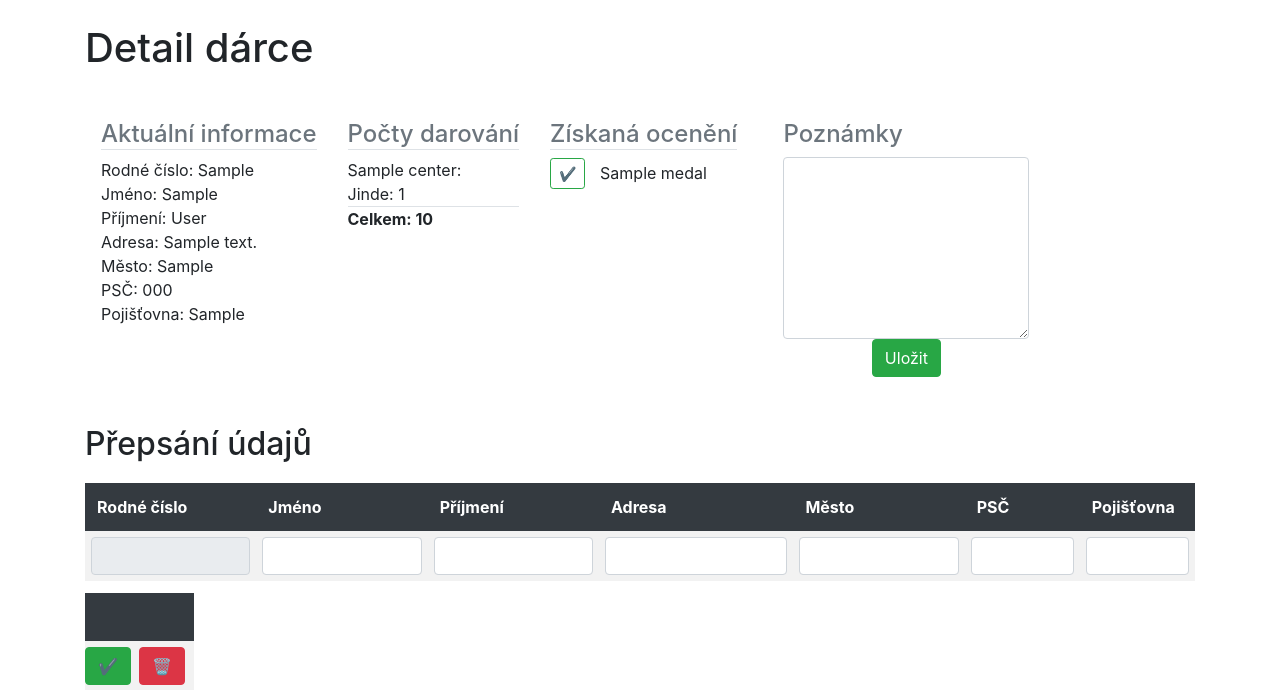
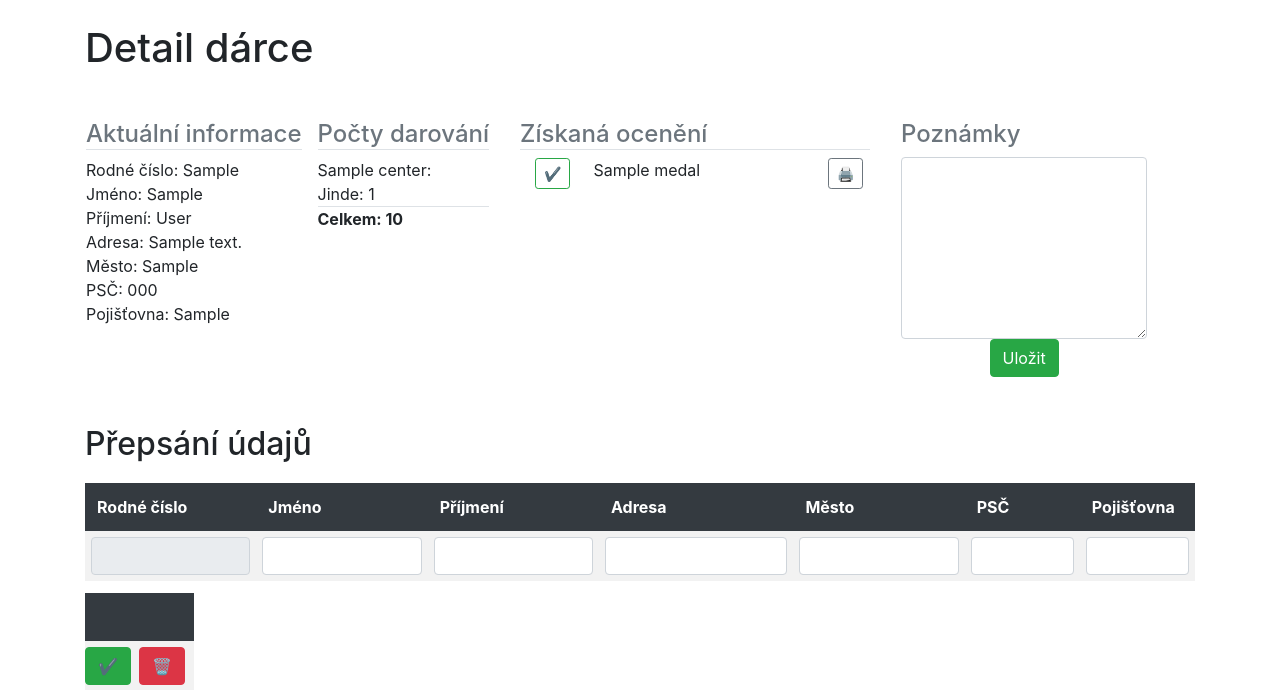
Before and after one commit to frenzymadness/donors_registry, a Flask app: template registry/templates/donor/detail.html in a window 1280 px wide. Shown: the part 66-756 px from the top of the page. Run offline with Flask 2, Linux system fonts and the light colour scheme; the template is opened without the code that fills it: values that come from a table or form of the project are taken from there, others are empty; tables that the repository leaves empty hold one stand-in row (values such as "Sample post"); form fields are guessed from the names that the template uses; parts of the project's set-up code (start-up, migrations or seed data) failed here and were passed over; some libraries are stand-ins or nearby versions.

Commit message:
Detail dárce: ukaž ikonku pro tisk potvzení u všech medailí

```diff
--- a/registry/templates/donor/detail.html
+++ b/registry/templates/donor/detail.html
@@ -43,7 +43,7 @@
 <h1>Detail dárce</h1>
 <div class="row my-5">
 
-    <div class="col-auto ml-3 mb-4">
+    <div class="col-xs ml-3">
         <h4 class="text-muted border-bottom">Aktuální informace</h4>
         <div class="container">
             <div class="row">
@@ -70,7 +70,7 @@
         </div>
     </div>
 
-    <div class="col-xs ml-3 mb-4">
+    <div class="col-xs ml-3">
         <h4 class="text-muted border-bottom">Počty darování</h4>
 
         <div class="container">
@@ -88,30 +88,33 @@
         </div>
     </div>
 
-    <div class="col-auto ml-3 mb-4">
+    <div class="col-4 ml-3">
         <h4 class="text-muted border-bottom">Získaná ocenění</h4>
 
         <div class="container">
             {% for medal in all_medals %}
+            <div class="row">
                 {% if medal.id in awarded_medals.keys() %}
-
+                <div class="col-2">
                     {% with form=remove_medal_form %}
                         <form id="removeMedalForm"
                             action="{{ url_for('donor.remove_medal') }}"
                             method="POST"
-                            class="row align-items-center"
+                            class="form-inline"
                             role="form">
 
                             {{ form.csrf_token }}
                             {{ form.rodne_cislo(value=overview.rodne_cislo) }}
                             {{ form.medal_id(value=medal.id) }}
-                            <div class="col-xs">
                             <input type="submit" class="btn btn-sm btn-outline-danger" value="🗑" title="Odebrat medaili">
+
+                        </form>
+                    {% endwith %}
                 </div>
-                            <div class="col-sm">
+                <div class="col-7">
                     {{ medal.title }}
                 </div>
-                            <div class="col-xs">
+                <div class="col-1">
                     <span data-toggle="modal"
                         data-target="#titleModal"
                         title="
@@ -123,7 +126,35 @@
                         ">
                             📅
                         </span>
+                </div>
+                {% else %}
+                <div class="col-2">
+                    {% with form=award_medal_form %}
+                        <form id="awardMedalForm"
+                            action="{{ url_for('donor.award_medal') }}"
+                            method="POST"
+                            class="form-inline"
+                            role="form">
 
+                            {{ form.csrf_token }}
+                            {{ form["rodne_cislo_" + overview.rodne_cislo](value=overview.rodne_cislo) }}
+                            {{ form.medal_id(value=medal.id) }}
+
+                            {% if medal.minimum_donations > overview.donation_count_total %}
+                                <input type="submit" class="btn btn-sm btn-outline-warning" value="✔" title="Udělit medaili (Nemá nárok)">
+                            {% else %}
+                                <input type="submit" class="btn btn-sm btn-outline-success" value="✔" title="Udělit medaili">
+                            {% endif %}
+                        </form>
+                    {% endwith %}
+                    </div>
+                    <div class="col-7">
+                        {{ medal.title }}
+                    </div>
+                    <div class="col-1"></div>
+                {% endif %}
+
+                <div class="col-1">
                     <a href="{{ url_for('donor.render_award_document',
                                         rc=overview.rodne_cislo,
                                         medal_slug=medal.slug) }}"
@@ -133,44 +164,13 @@
                         target="_blank">
                         🖨️
                     </a>
-
                 </div>
-                        </form>
-                    {% endwith %}
-
-                {% else %}
-
-                    {% with form=award_medal_form %}
-                        <form id="awardMedalForm"
-                            action="{{ url_for('donor.award_medal') }}"
-                            method="POST"
-                            class="row align-items-center"
-                            role="form">
-
-                            {{ form.csrf_token }}
-                            {{ form["rodne_cislo_" + overview.rodne_cislo](value=overview.rodne_cislo) }}
-                            {{ form.medal_id(value=medal.id) }}
-
-                            {% if medal.minimum_donations > overview.donation_count_total %}
-                                <div class="col-xs">
-                                    <input type="submit" class="btn btn-sm btn-outline-warning" value="✔" title="Udělit medaili (Nemá nárok)">
                 </div>
-                            {% else %}
-                                <div class="col-xs">
-                                    <input type="submit" class="btn btn-sm btn-outline-success" value="✔" title="Udělit medaili">
-                                </div>
-                            {% endif %}
-                            <div class="col-sm">
-                                {{ medal.title }}
-                            </div>
-                        </form>
-                    {% endwith %}
-                {% endif %}
             {% endfor %}
         </div>
     </div>
 
-    <div class="col-auto ml-3">
+    <div class="col-xs ml-3">
         <h4 class="text-muted">Poznámky</h4>
         {% with form=note_form %}
         <form id="noteForm" action="{{ url_for('donor.save_note') }}"
```
Lines whose indentation alone changed are shown as unchanged.
